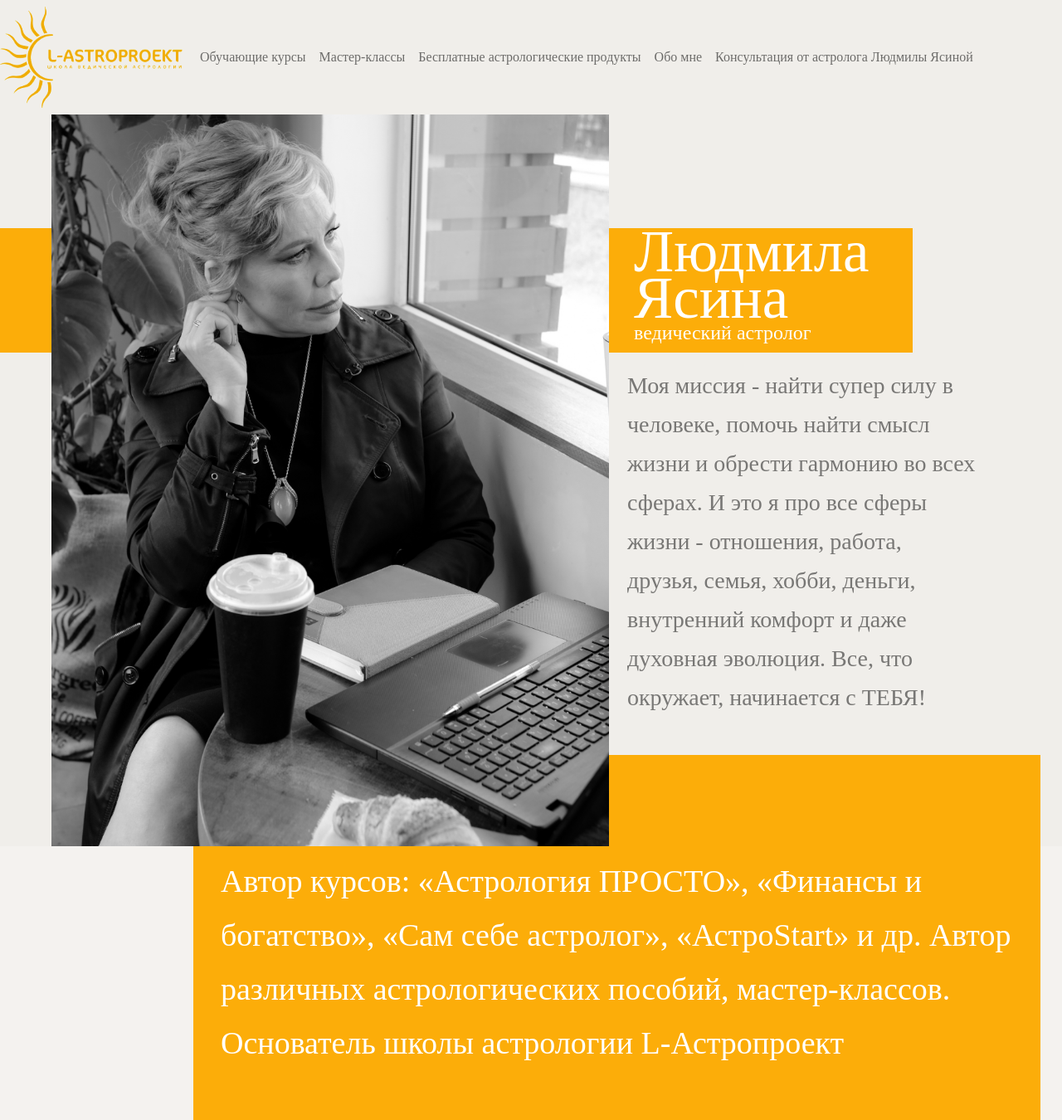
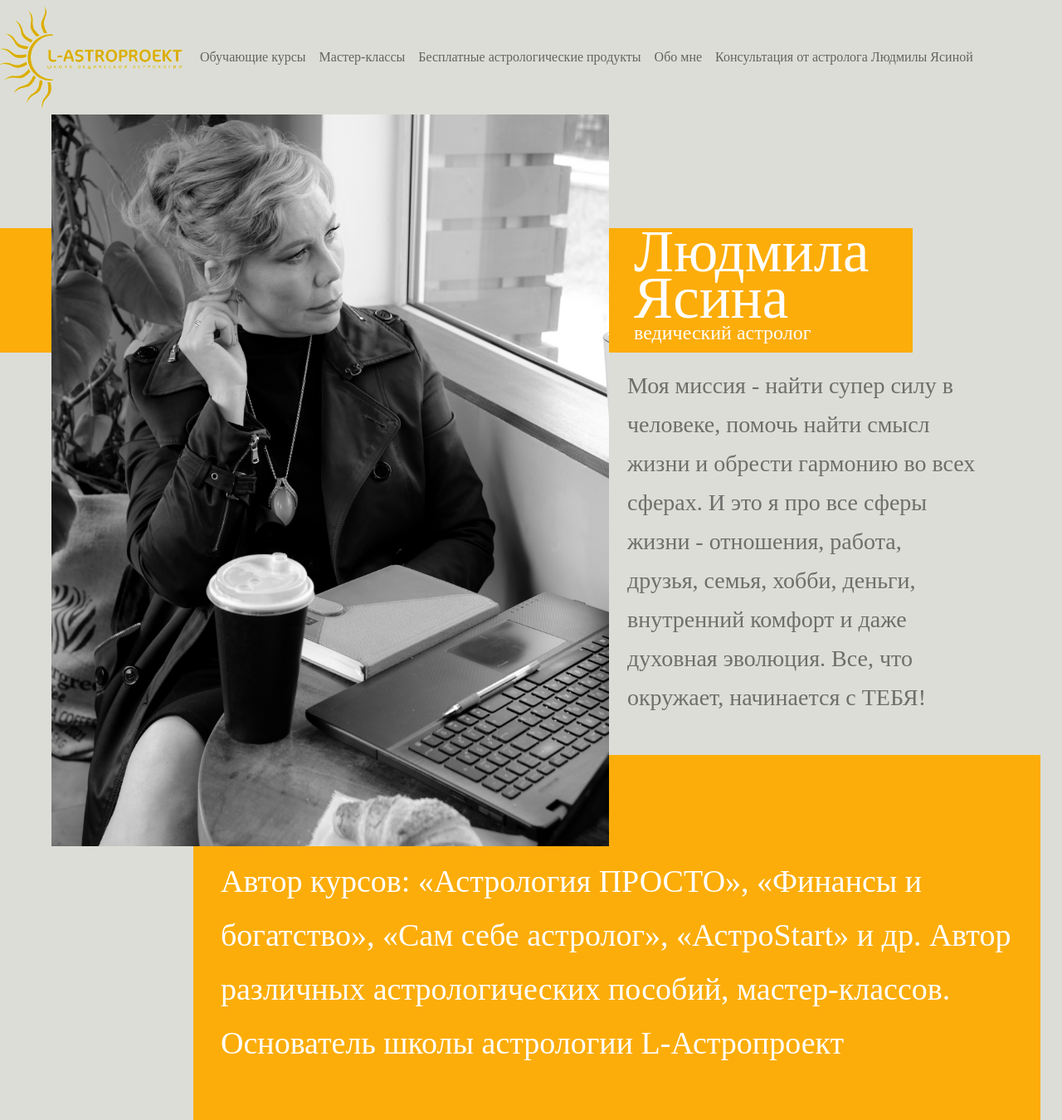
Before and after one commit to Tishe698/lololo, a Django app: page /about_me in a window 1280 px wide; the page is wider, and only the part inside the window is pictured. Shown: that part at 83% size. Run offline with Django 4.2, Linux system fonts and the light colour scheme; some libraries are stand-ins or nearby versions.

Commit message:
title logo

```diff
--- a/sait/static/css/about_me.css
+++ b/sait/static/css/about_me.css
@@ -1,6 +1,6 @@
 html, body {
     width: 100%;
-    background: rgba(239, 236, 231, 0.66);
+    background: #DCDDD7;
   }
 
 
@@ -21,11 +21,11 @@ html, body {
 }
 /* блок верхний*/
 .perv_block {
-        margin: 0 auto;
+    margin: 0 auto;
     position: relative;
     margin-right: 20px;
-    min-width: 1400px;
-  }
+    min-width: 1200px;
+}
 /* первый прямоугольник*/
 .perv_kvadrat {
     position: absolute;
```
